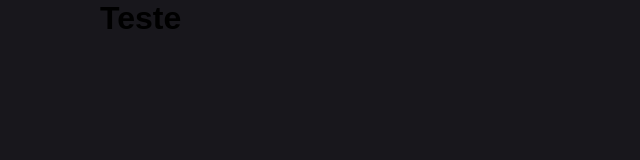
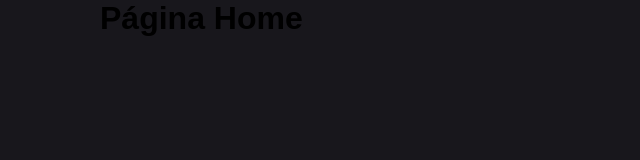
Before and after one commit to mig-ramos/cripto, a React (Vite) app: page / in a window 1280 px wide. Shown: the top 160 px of the page, without its empty margins (0-640 px from the left). Built offline with nearby package versions, Linux system fonts and the light colour scheme.

Commit message:
feat: Configura rotas

```diff
--- a/package.json
+++ b/package.json
@@ -10,8 +10,12 @@
     "preview": "vite preview"
   },
   "dependencies": {
+    "localforage": "^1.10.0",
+    "match-sorter": "^6.3.1",
     "react": "^18.2.0",
-    "react-dom": "^18.2.0"
+    "react-dom": "^18.2.0",
+    "react-router-dom": "^6.20.1",
+    "sort-by": "^1.2.0"
   },
   "devDependencies": {
     "@types/react": "^18.2.37",
--- a/src/App.tsx
+++ b/src/App.tsx
@@ -1,11 +1,10 @@
-
+import { RouterProvider } from "react-router-dom"
+import { router } from "./routes"
 function App() {
 
 
   return (
-    <div>
-     <h1>Teste</h1>
-    </div>
+    <RouterProvider router={router}/>
   )
 }
 
--- /dev/null
+++ b/src/pages/detail/index.tsx
@@ -0,0 +1,7 @@
+export function Datail(){
+    return(
+        <div>
+            <h1>Página Detalhes</h1>
+        </div>
+    )
+}
--- /dev/null
+++ b/src/pages/home/index.tsx
@@ -0,0 +1,7 @@
+export function Home(){
+    return(
+        <div>
+            <h1>Página Home</h1>
+        </div>
+    )
+}
--- /dev/null
+++ b/src/pages/notfound/index.tsx
@@ -0,0 +1,7 @@
+export function Notfound(){
+    return(
+        <div>
+            <h1>Página 404 - não existe</h1>
+        </div>
+    )
+}
--- /dev/null
+++ b/src/routes.tsx
@@ -0,0 +1,18 @@
+import { createBrowserRouter } from "react-router-dom";
+
+import { Home } from "./pages/home";
+import { Datail } from "./pages/detail";
+import { Notfound } from "./pages/notfound";
+
+const router = createBrowserRouter([
+    {
+        children:[
+           {
+            path: "/",
+            element: <Home/>
+           }
+        ]
+    }
+])
+
+export { router };
```
Also changed, not shown: 2 other files (tests, documents, lock files or other folders).
